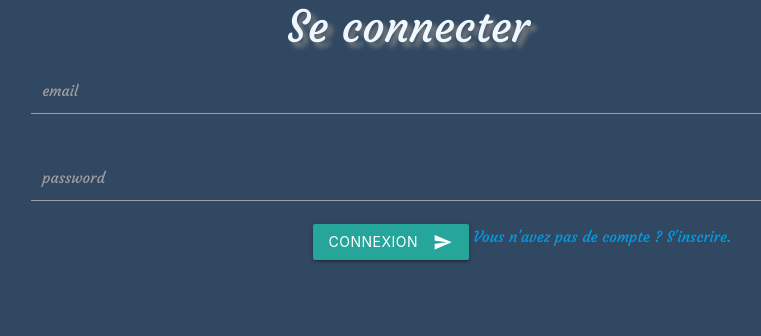
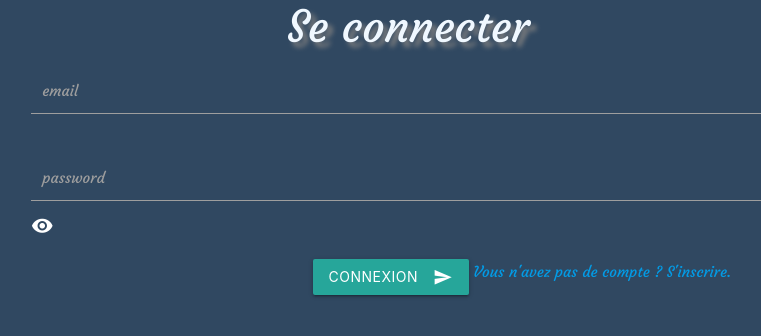
Before and after one commit to Zearcus/PHP-MySQL, a PHP site: page /connexion.php in a window 1280 px wide. Shown: the part 242-578 px from the top of the page, without its empty margins (225-986 px from the left). Run offline with PHP 8.4, Linux system fonts and the light colour scheme.

Commit message:
added show password button

```diff
--- a/connexion.php
+++ b/connexion.php
@@ -53,9 +53,10 @@
             <label for="email">email</label>
             <span class="helper-text" data-error="Email incorrect" data-success=""></span>
         </div>
-        <div class="input-field col l3 s12 textinput">
+        <div class="input-field col l3 s12 textinput showpassword">
             <input id="password" type="password">
             <label for="password">password</label>
+            <a href="#" id="showpasswordbutton" onclick="Showpassword()">visibility</a>
         </div>
 
         <button class="btn waves-effect waves-light col l1 s12 btncontact2" type="submit" name="action">Connexion
--- a/css/connexion.css
+++ b/css/connexion.css
@@ -44,6 +44,12 @@ p{
   margin-right: 20%;
 }
 
+.showpassword a{
+  font-family: "Material Icons";
+  font-size: 150%;
+  color:white;
+}
+
 .btncontact2{
   margin-left: 42%;
 }
--- a/css/subscribe.css
+++ b/css/subscribe.css
@@ -39,6 +39,12 @@ p{
   margin-right: 40%;
 }
 
+.showpassword a{
+  font-family: "Material Icons";
+  font-size: 150%;
+  color:white;
+}
+
 .textconnexion{
   margin-top: 8%;
   margin-left: 40%;
--- a/inscription.php
+++ b/inscription.php
@@ -64,9 +64,10 @@
             <label for="email">email</label>
             <span class="helper-text" data-error="Email incorrect" data-success=""></span>
         </div>
-        <div class="input-field col l3 s12 textinput">
+        <div class="input-field col l3 s12 textinput showpassword">
             <input id="password" type="password">
             <label for="password">password</label>
+            <a href="#" id="showpasswordbutton" onclick="Showpassword()">visibility</a>
         </div>
         <button class="btn waves-effect waves-light col l1 s12 btncontact2" type="submit" name="action">Créer un compte
             <i class="material-icons right ">send</i>
--- a/js/inscription.js
+++ b/js/inscription.js
@@ -3,6 +3,17 @@ $(document).ready(function () {
     $('input#input_text, textarea#textarea2').characterCounter();
 });
 
+
+function Showpassword() {
+  if (document.getElementById("showpasswordbutton").text=="visibility"){
+    document.getElementById("showpasswordbutton").text="visibility_off";
+    document.getElementById("password").type="text";
+  }else if (document.getElementById("showpasswordbutton").text=="visibility_off"){
+    document.getElementById("showpasswordbutton").text="visibility";
+    document.getElementById("password").type="password";
+  }
+}
+
 $(document).ready(function () {
     M.updateTextFields();
 });
```
